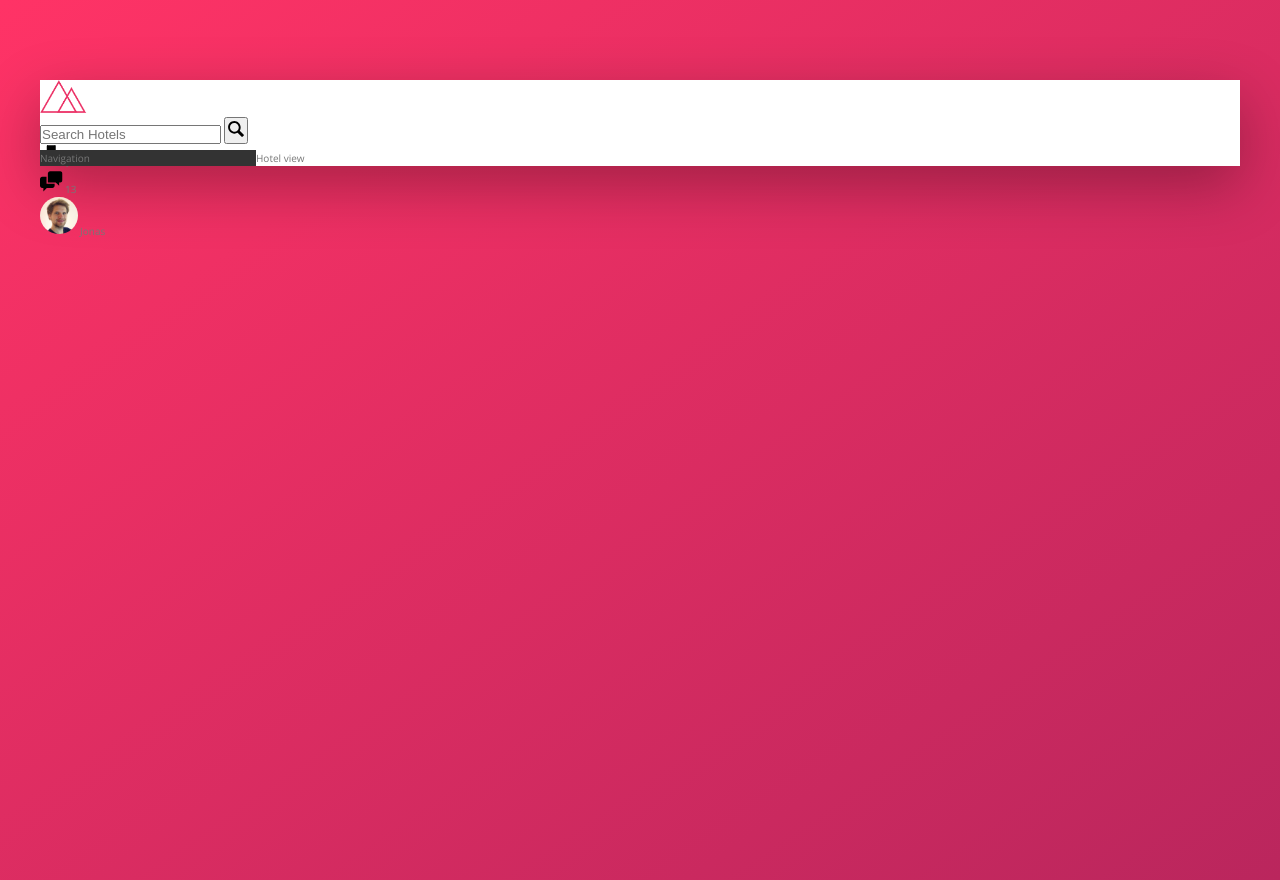
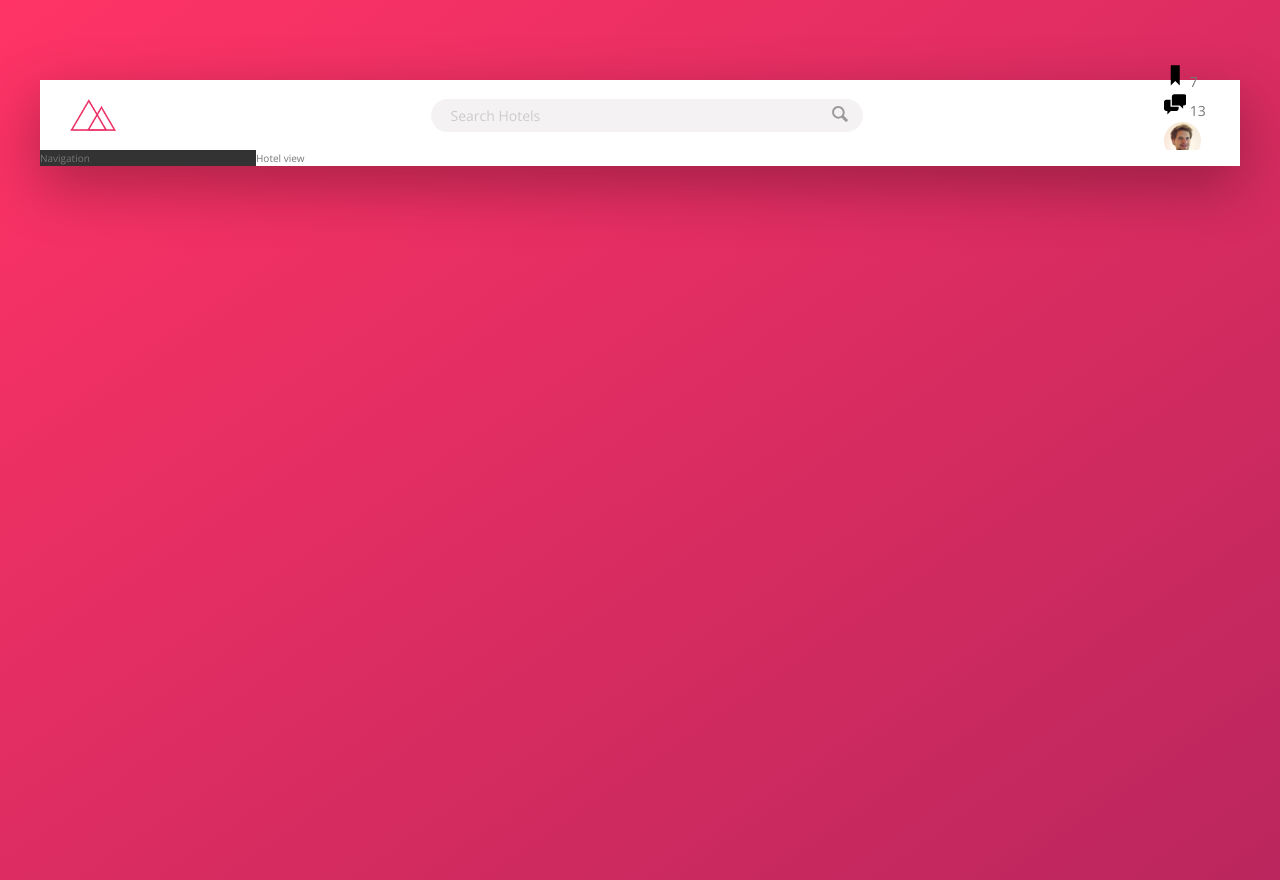
Before and after one commit to javielrezende/advanced_css_sass_2, a website: page index.html in a window 1280 px wide. Drawn offline with nearby package versions, Linux system fonts and the light colour scheme; files that its build step writes are made by us from their sources.

Commit message:
:passport_control: Building the header - Search input

```diff
--- a/sass/_component.scss
+++ b/sass/_component.scss
@@ -2,22 +2,63 @@
 /// LOGO
 .logo {
     height: 3.25rem;
+    margin-left: 3rem;
 }
 
 ///////////////////////////////////////////////////
 /// SEARCH
 .search {
+    flex: 0 0 40%;
+    display: flex;
+    justify-content: center;
+    align-items: center;
+
     &__input {
+        font-family: inherit;
+        font-size: inherit;
+        color: inherit;
+        background-color: var(--color-gray-light-2);
+        border: none;
+        padding: .7rem 2rem;
+        border-radius: 100px;
+        width: 90%;
+        margin-right: -3.25rem;
+        transition: all .2s;
 
+        &:focus {
+            outline: none;
+            width: 100%;
+            background-color: var(--color-gray-light-3);
+        }
+
+        &::-webkit-input-placeholder {
+            font-size: inherit;
+            font-weight: 100;
+            color: var(--color-gray-light-4);
+        }
+    }
+
+    &__input:focus + &__button {
+        background-color: var(--color-gray-light-3);
     }
 
     &__button {
+        border: none;
+        background-color: var(--color-gray-light-2);
 
+        &:focus {
+            outline: none;
+        }
+
+        &:active {
+            transform: translateY(2px);
+        }
     }
 
     &__icon {
         height: 2rem;
         width: 2rem;
+        fill: var(--color-gray-dark-3);
     }
 }
 
--- a/sass/_layout.scss
+++ b/sass/_layout.scss
@@ -6,9 +6,14 @@
 }
 
 .header {
+    font-size: 1.4rem;
     height: 7rem;
     background-color: #fff;
     border-bottom: var(--color-gray-light-2);
+
+    display: flex;
+    justify-content: space-between;
+    align-items: center;
 }
 
 .content {
```
